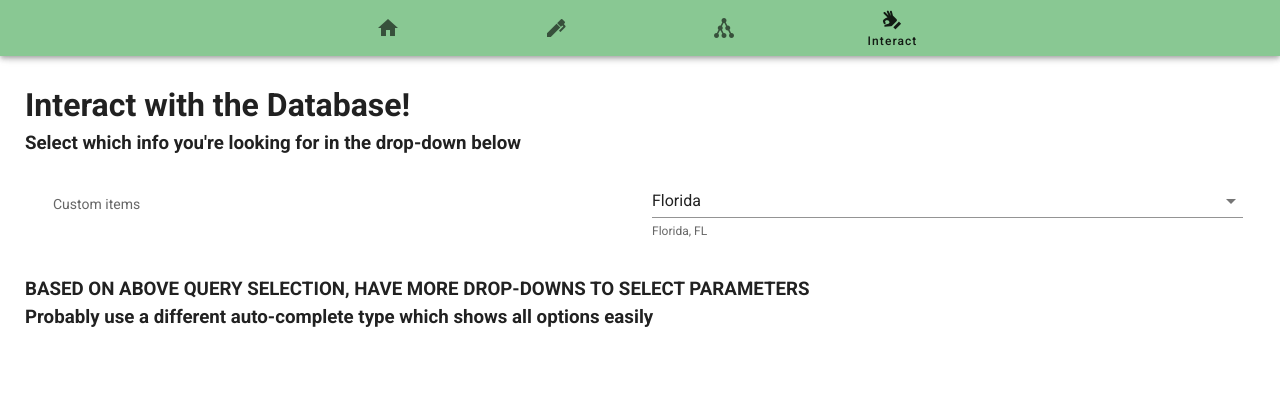
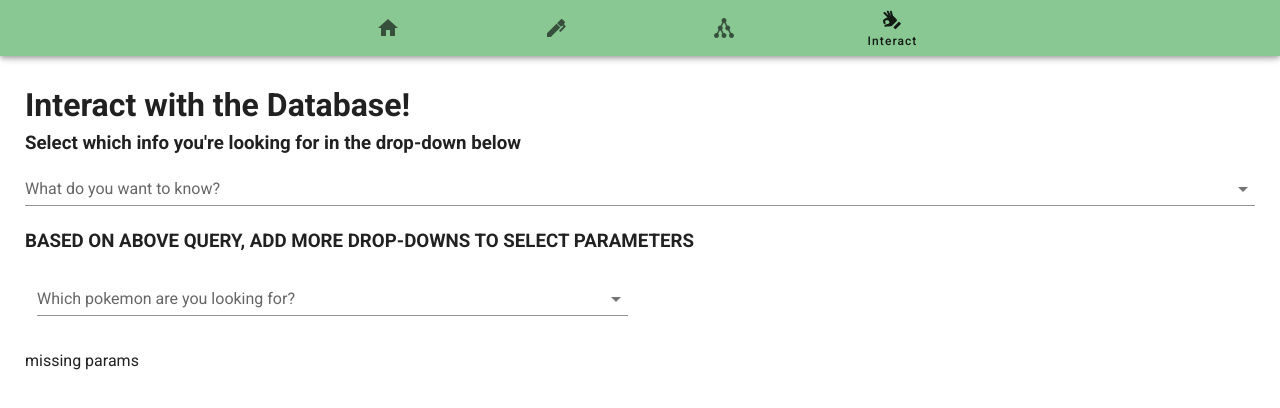
Before and after one commit to JacobJanzen/J5-Pocket-Monsters-Database, a Vue app in the folder front_end/: page /Interact in a window 1280 px wide. Shown: the top 408 px of the page. Built offline with nearby package versions, Linux system fonts and the light colour scheme.

Commit message:
im gonna screm

```diff
--- a/front_end/src/views/Interact.vue
+++ b/front_end/src/views/Interact.vue
@@ -2,23 +2,34 @@
     <div class="INTERACThome">
         <h1>Interact with the Database!</h1>
 
-        <h3>Select which info you're looking for in the drop-down below</h3>
-    <v-container fluid>
+        <h3 id ="temp">Select which info you're looking for in the drop-down below</h3>
+
+    <v-container fluid class="querySelect">
+      <v-row align="center">
+          <v-select
+            v-model="selectQuery"
+            :items="queries"
+            item-text="query"
+            item-value="qid"
+            label="What do you want to know?"
+            persistent-hint
+            return-object
+            single-line
+          ></v-select>
+      </v-row>
+    </v-container>
+
+      <h3>BASED ON ABOVE QUERY, ADD MORE DROP-DOWNS TO SELECT PARAMETERS</h3>
+
+     <v-container fluid class="pokemonSelect">
       <v-row align="center">
         <v-col cols="6">
-          <v-subheader>
-            Custom items
-          </v-subheader>
-        </v-col>
-
-        <v-col cols="6">
           <v-select
-            v-model="select"
-            :hint="`${select.state}, ${select.abbr}`"
-            :items="items"
-            item-text="state"
-            item-value="abbr"
-            label="Select"
+            v-model="selectPokemon"
+            :items="pokemon"
+            item-text="pokemon"
+            item-value="pid"
+            label="Which pokemon are you looking for?"
             persistent-hint
             return-object
             single-line
@@ -27,35 +38,62 @@
       </v-row>
     </v-container>
 
-    <!-- this shit dont work https://vuetifyjs.com/en/components/selects/ -->
 
-            <br>
-            <h3>BASED ON ABOVE QUERY SELECTION, HAVE MORE DROP-DOWNS TO SELECT PARAMETERS</h3>
-            <h3>Probably use a different auto-complete type which shows all options easily</h3>
-
-            <!-- Maybe use combobox instead - only allow single selection at a time ?
-                  with 'change' event to trigger parameter popup options?-->
-
+    <!-- temp display of what is currently selected -->
+    <label id="query">
+      {{updateQuery}}
+    </label>
 
     </div>
 </template>
 
 <script>
-  export default {
-    data () {
+ export default {
+  data () {
       return {
-        select: { state: 'Florida', abbr: 'FL' },
-        items: [
-          { state: 'Florida', abbr: 'FL' },
-          { state: 'Georgia', abbr: 'GA' },
-          { state: 'Nebraska', abbr: 'NE' },
-          { state: 'California', abbr: 'CA' },
-          { state: 'New York', abbr: 'NY' },
+        selectQuery: { query: 'query', qid: '0' },
+        queries: [
+          { query: 'query1', qid: '1' },
+          { query: 'query2', qid: '2' },
+          { query: 'query3', qid: '3' },
+          { query: 'query4', qid: '4' },
+          { query: 'query5', qid: '5' },
+        ],
+
+        selectPokemon: { pokemon: 'pokemon', pid: '0' },
+        pokemon: [
+          { pokemon: 'pokemon1', pid: '1' },
+          { pokemon: 'pokemon2', pid: '2' },
+          { pokemon: 'pokemon3', pid: '3' },
+          { pokemon: 'pokemon4', pid: '4' },
+          { pokemon: 'pokemon5', pid: '5' },
         ],
       }
     },
+
+  computed: {
+    //make sure all appropriate values are selected for selected query
+    validateQuery(){
+      if(this.selectQuery.qid!=0 && this.selectPokemon.pid != 2){//make sure to change these tests
+        return true;
+      }
+      return false;
+    },
+
+    //should be triggered by a 'query' button
+    updateQuery(){
+      if(this.validateQuery){ //literally why is this a value not a function with () !!!!!!!!!!!!!!!!
+        return "gucci gang";
+      }else{
+        return "missing params"
+      }
+    },
   }
+}
+
 </script>
+
+
 
 <style>
 
@@ -63,8 +101,8 @@
       padding:25px;
   }
 
-  .querySelector{
-
-    }
+  .pokemonSelect{
+    visibility: visible;
+  }
 
 </style>
```
